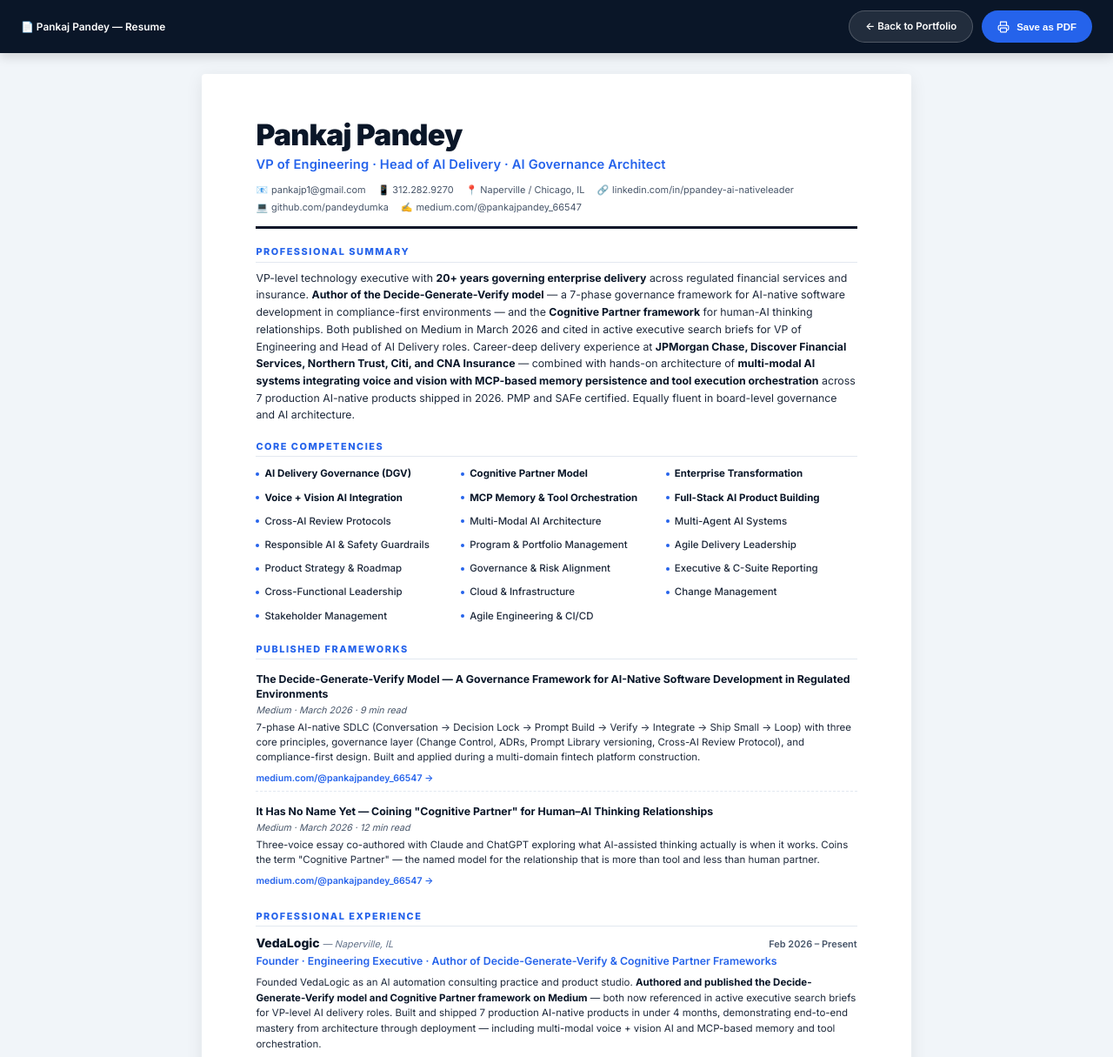
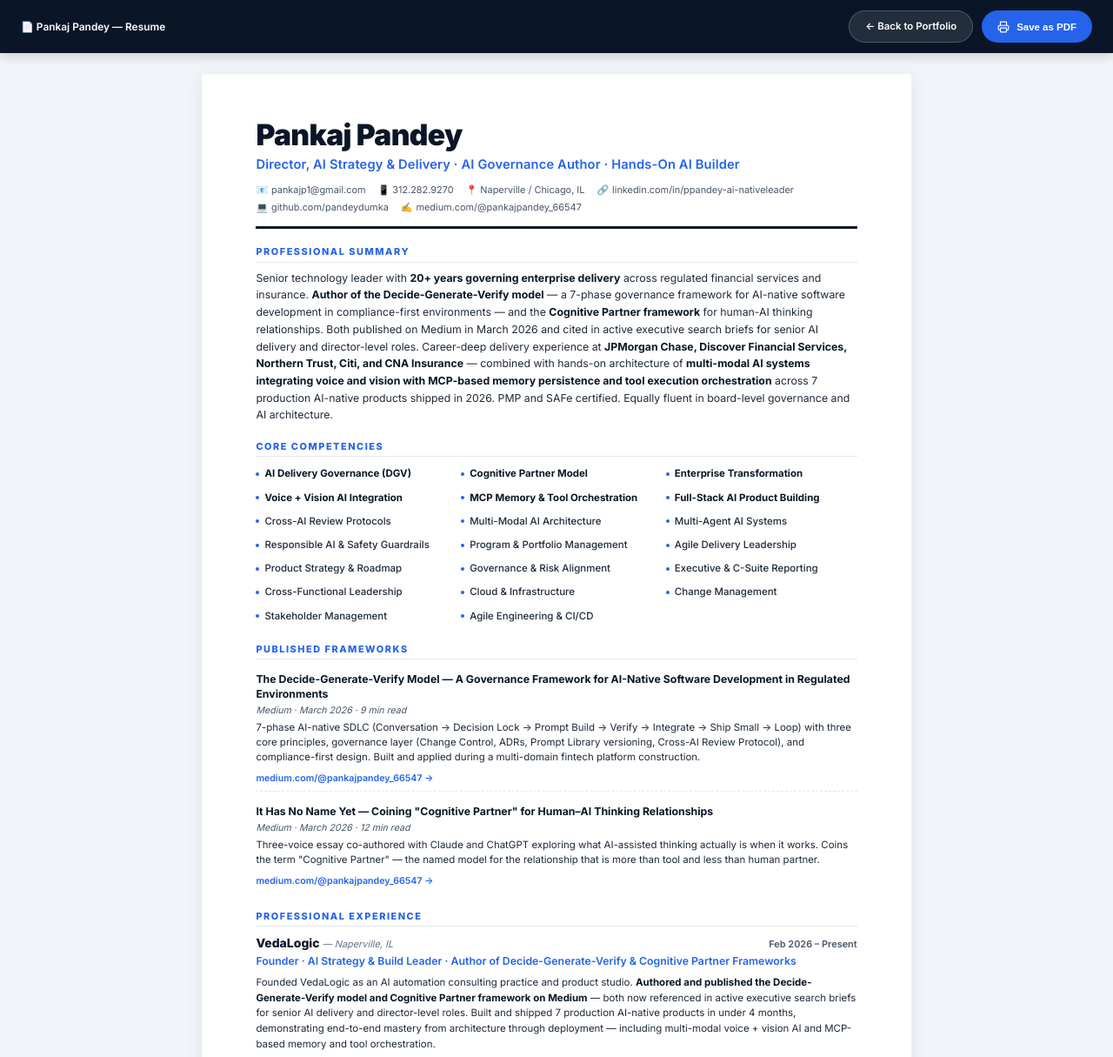
Before and after one commit to pandeydumka/pankajpandey-ai, a website: page public/resume.html in a window 1280 px wide. Shown: the top 1215 px of the page at 87% size. Drawn offline with Linux system fonts and the light colour scheme.

Commit message:
Reposition resume.html from VP to Director / Senior Director — align with title history; fix mockup.html back-link to point at index.html

```diff
--- a/public/resume.html
+++ b/public/resume.html
@@ -3,8 +3,8 @@
 <head>
 <meta charset="UTF-8"/>
 <meta name="viewport" content="width=device-width, initial-scale=1.0"/>
-<title>Pankaj Pandey — Resume | VP of Engineering · Head of AI Delivery</title>
-<meta name="description" content="Pankaj Pandey — VP of Engineering & Head of AI Delivery candidate. Author of the Decide-Generate-Verify model and Cognitive Partner framework. 20+ years leading enterprise delivery at JPMorgan, Discover, Northern Trust, and CNA. Multi-modal AI architect (voice + vision + MCP). 7 production AI products shipped in 2026."/>
+<title>Pankaj Pandey — Resume | Director, AI Strategy &amp; Delivery</title>
+<meta name="description" content="Pankaj Pandey — Director, AI Strategy &amp; Delivery candidate. Author of the Decide-Generate-Verify model and Cognitive Partner framework. 20+ years leading enterprise delivery at JPMorgan, Discover, Northern Trust, and CNA. Multi-modal AI architect (voice + vision + MCP). 7 production AI products shipped in 2026."/>
 <link rel="preconnect" href="https://fonts.googleapis.com"/>
 <link rel="preconnect" href="https://fonts.gstatic.com" crossorigin/>
 <link href="https://fonts.googleapis.com/css2?family=Inter:wght@300;400;500;600;700;800;900&display=swap" rel="stylesheet"/>
@@ -120,7 +120,7 @@ html,body{font-family:'Inter',-apple-system,BlinkMacSystemFont,sans-serif;font-s
 <div class="controls-bar">
   <div class="controls-bar-title">📄 Pankaj Pandey — Resume</div>
   <div class="controls-bar-actions">
-    <a href="/mockup.html" class="btn btn-ghost">← Back to Portfolio</a>
+    <a href="/index.html" class="btn btn-ghost">← Back to Portfolio</a>
     <button class="btn btn-primary" onclick="window.print()">
       <svg viewBox="0 0 24 24" fill="none" stroke="currentColor" stroke-width="2" stroke-linecap="round" stroke-linejoin="round"><path d="M6 9V2h12v7"/><path d="M6 18H4a2 2 0 0 1-2-2v-5a2 2 0 0 1 2-2h16a2 2 0 0 1 2 2v5a2 2 0 0 1-2 2h-2"/><rect x="6" y="14" width="12" height="8" rx="1"/></svg>
       Save as PDF
@@ -130,7 +130,7 @@ html,body{font-family:'Inter',-apple-system,BlinkMacSystemFont,sans-serif;font-s
 <div class="page">
   <header class="header">
     <h1 class="name">Pankaj Pandey</h1>
-    <div class="title">VP of Engineering · Head of AI Delivery · AI Governance Architect</div>
+    <div class="title">Director, AI Strategy &amp; Delivery · AI Governance Author · Hands-On AI Builder</div>
     <div class="contact">
       <span>📧 <a href="mailto:pankajp1@gmail.com">pankajp1@gmail.com</a></span>
       <span>📱 312.282.9270</span>
@@ -142,7 +142,7 @@ html,body{font-family:'Inter',-apple-system,BlinkMacSystemFont,sans-serif;font-s
   </header>
   <section class="section">
     <h2 class="section-title">Professional Summary</h2>
-    <p class="summary">VP-level technology executive with <strong>20+ years governing enterprise delivery</strong> across regulated financial services and insurance. <strong>Author of the Decide-Generate-Verify model</strong> — a 7-phase governance framework for AI-native software development in compliance-first environments — and the <strong>Cognitive Partner framework</strong> for human-AI thinking relationships. Both published on Medium in March 2026 and cited in active executive search briefs for VP of Engineering and Head of AI Delivery roles. Career-deep delivery experience at <strong>JPMorgan Chase, Discover Financial Services, Northern Trust, Citi, and CNA Insurance</strong> — combined with hands-on architecture of <strong>multi-modal AI systems integrating voice and vision with MCP-based memory persistence and tool execution orchestration</strong> across 7 production AI-native products shipped in 2026. PMP and SAFe certified. Equally fluent in board-level governance and AI architecture.</p>
+    <p class="summary">Senior technology leader with <strong>20+ years governing enterprise delivery</strong> across regulated financial services and insurance. <strong>Author of the Decide-Generate-Verify model</strong> — a 7-phase governance framework for AI-native software development in compliance-first environments — and the <strong>Cognitive Partner framework</strong> for human-AI thinking relationships. Both published on Medium in March 2026 and cited in active executive search briefs for senior AI delivery and director-level roles. Career-deep delivery experience at <strong>JPMorgan Chase, Discover Financial Services, Northern Trust, Citi, and CNA Insurance</strong> — combined with hands-on architecture of <strong>multi-modal AI systems integrating voice and vision with MCP-based memory persistence and tool execution orchestration</strong> across 7 production AI-native products shipped in 2026. PMP and SAFe certified. Equally fluent in board-level governance and AI architecture.</p>
   </section>
   <section class="section">
     <h2 class="section-title">Core Competencies</h2>
@@ -190,8 +190,8 @@ html,body{font-family:'Inter',-apple-system,BlinkMacSystemFont,sans-serif;font-s
     <h2 class="section-title">Professional Experience</h2>
     <div class="job">
       <div class="job-header"><div class="job-company">VedaLogic <span class="job-location">— Naperville, IL</span></div><div class="job-date">Feb 2026 – Present</div></div>
-      <div class="job-title">Founder · Engineering Executive · Author of Decide-Generate-Verify &amp; Cognitive Partner Frameworks</div>
-      <p class="job-intro">Founded VedaLogic as an AI automation consulting practice and product studio. <strong>Authored and published the Decide-Generate-Verify model and Cognitive Partner framework on Medium</strong> — both now referenced in active executive search briefs for VP-level AI delivery roles. Built and shipped 7 production AI-native products in under 4 months, demonstrating end-to-end mastery from architecture through deployment — including multi-modal voice + vision AI and MCP-based memory and tool orchestration.</p>
+      <div class="job-title">Founder · AI Strategy &amp; Build Leader · Author of Decide-Generate-Verify &amp; Cognitive Partner Frameworks</div>
+      <p class="job-intro">Founded VedaLogic as an AI automation consulting practice and product studio. <strong>Authored and published the Decide-Generate-Verify model and Cognitive Partner framework on Medium</strong> — both now referenced in active executive search briefs for senior AI delivery and director-level roles. Built and shipped 7 production AI-native products in under 4 months, demonstrating end-to-end mastery from architecture through deployment — including multi-modal voice + vision AI and MCP-based memory and tool orchestration.</p>
       <div class="products-intro">Key Achievements — AI Products Shipped:</div>
       <ul class="bullets">
         <li class="product-bullet"><strong>🚀 AI SmartApp Factory</strong> — Architected and launched a multi-agent AI software development platform with GPT as Product Owner, Claude as Architect, Claude Code as Builder. Implemented a 9-step ceremony pipeline with Playwright E2E test gates, intent-driven development, automated build &amp; deployment, and soft-delete safety. <em>Stack: TypeScript · PostgreSQL · Drizzle ORM · Multi-agent orchestration.</em></li>
```
